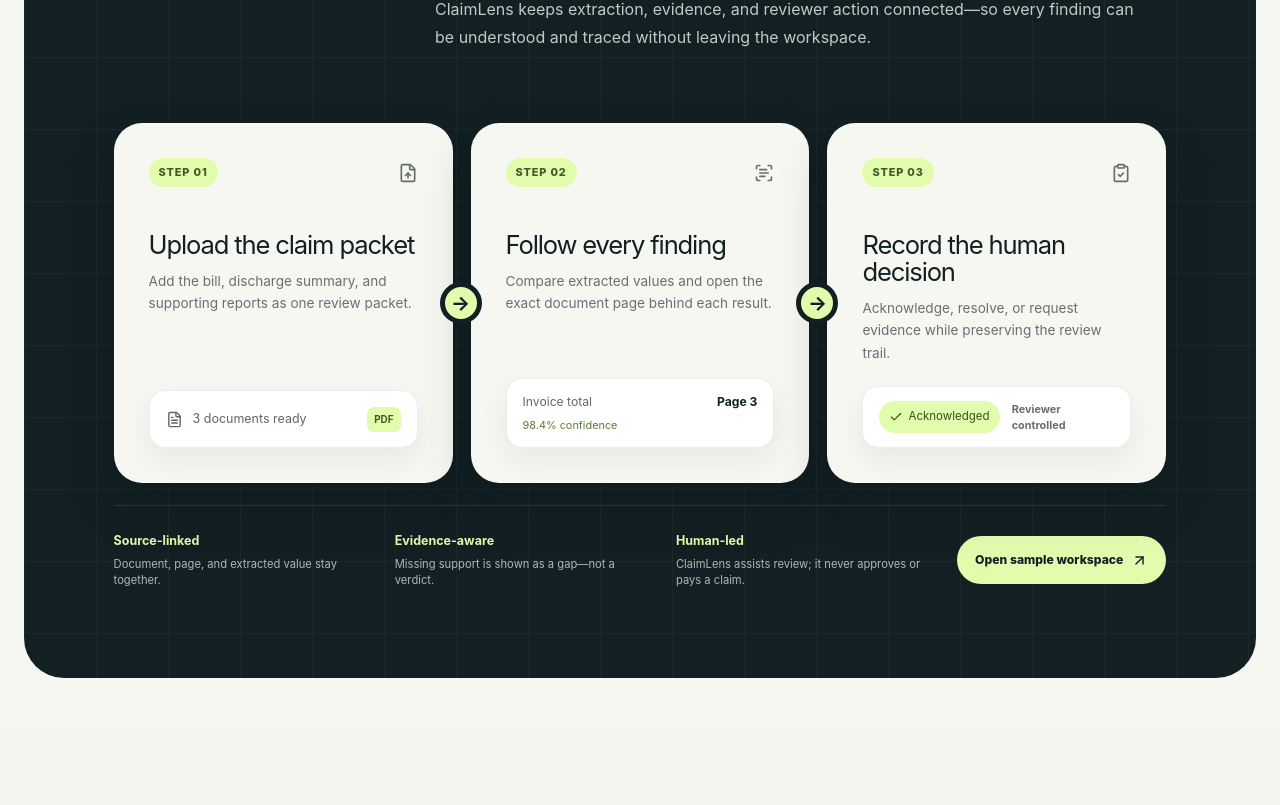
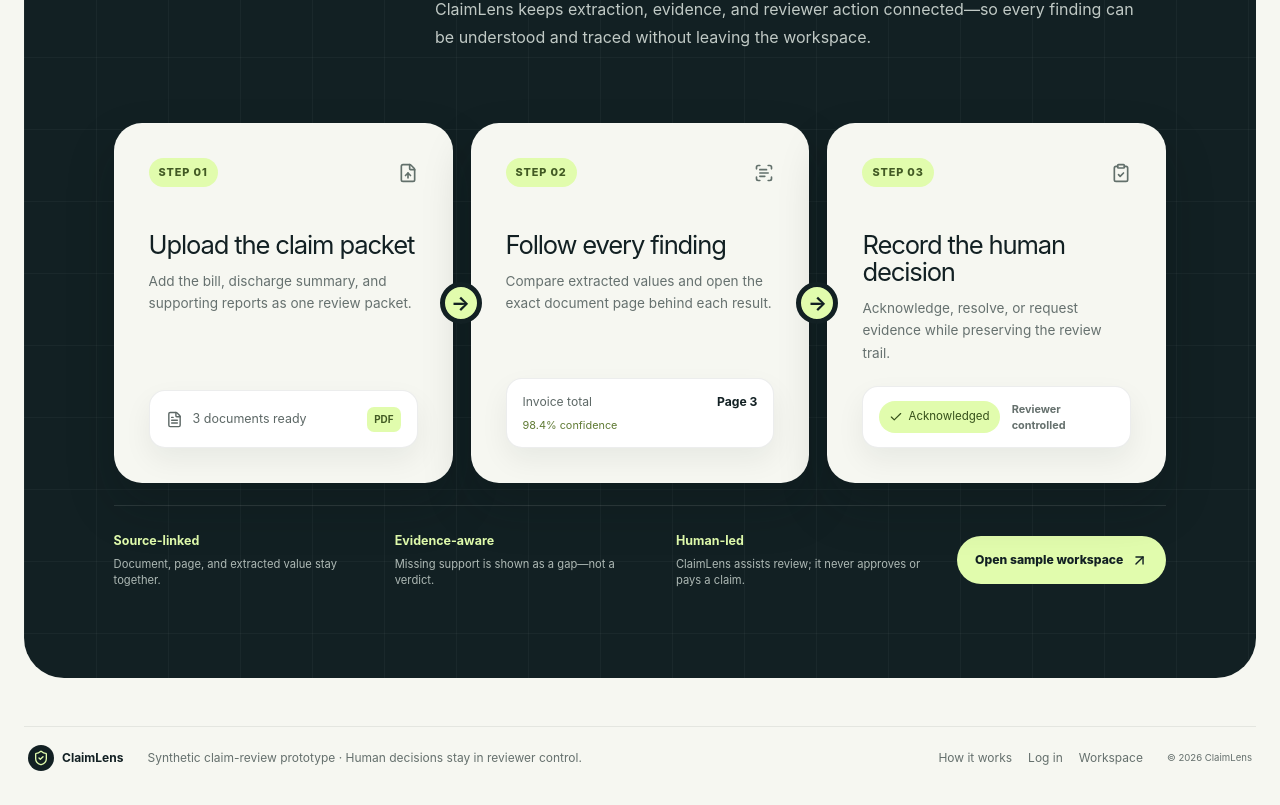
Before and after one commit to Uttkarshchambiyal/ClaimLens_AWS, a React (Vite) app in the folder frontend/: page / in a window 1280 px wide. Shown: the part 1156-1961 px from the top of the page. Before the commit the page ends 1882 px from the top, so only its background shows below. Built offline with nearby package versions, Linux system fonts and the light colour scheme; no server answers.

Commit message:
fix(frontend): restore landing page footer

```diff
--- a/frontend/src/components/ui/aero-hero-1.tsx
+++ b/frontend/src/components/ui/aero-hero-1.tsx
@@ -374,6 +374,27 @@
           </a>
         </div>
       </section>
+      <footer className="aero-footer">
+        <a href="/" className="aero-footer-brand" aria-label="ClaimLens home">
+          <span>
+            <ShieldCheck size={16} />
+          </span>
+          ClaimLens
+        </a>
+        <p>Synthetic claim-review prototype · Human decisions stay in reviewer control.</p>
+        <nav aria-label="Footer navigation">
+          <a href="#how-it-works" aria-label="Footer: How it works">
+            How it works
+          </a>
+          <a href={loginHref} aria-label="Footer: Log in">
+            Log in
+          </a>
+          <a href={reviewHref} aria-label="Footer: Workspace">
+            Workspace
+          </a>
+        </nav>
+        <small>© 2026 ClaimLens</small>
+      </footer>
       {previewOpen && <SamplePreview reviewHref={reviewHref} close={() => setPreviewOpen(false)} />}
     </div>
   )
--- a/frontend/src/hero.css
+++ b/frontend/src/hero.css
@@ -620,6 +620,40 @@
   font-weight: 800;
   white-space: nowrap;
 }
+.aero-footer {
+  width: min(calc(100% - 48px), 1472px);
+  display: grid;
+  grid-template-columns: auto minmax(0, 1fr) auto auto;
+  align-items: center;
+  gap: 24px;
+  margin: 0 auto;
+  padding: 18px 4px 34px;
+  border-top: 1px solid #12202314;
+  color: #65706d;
+  font-size: 0.75rem;
+}
+.aero-footer-brand {
+  display: inline-flex;
+  align-items: center;
+  gap: 8px;
+  color: #122023;
+  font-weight: 750;
+  text-decoration: none;
+}
+.aero-footer-brand > span {
+  width: 26px;
+  height: 26px;
+  display: grid;
+  place-items: center;
+  border-radius: 50%;
+  color: #e1fcad;
+  background: #122023;
+}
+.aero-footer p { margin: 0; }
+.aero-footer nav { display: flex; gap: 16px; }
+.aero-footer nav a { color: inherit; text-decoration: none; }
+.aero-footer nav a:hover { color: #122023; text-decoration: underline; }
+.aero-footer small { white-space: nowrap; }
 .aero-marquee {
   width: max-content;
   display: flex;
@@ -833,6 +867,11 @@
   .aero-proof-strip > a {
     grid-column: 1 / -1;
   }
+  .aero-footer {
+    grid-template-columns: auto 1fr;
+    gap: 14px 20px;
+  }
+  .aero-footer p { grid-column: 1 / -1; }
 }
 @media (max-width: 560px) {
   .aero-header nav {
@@ -898,6 +937,13 @@
   .aero-proof-strip > a {
     grid-column: auto;
   }
+  .aero-footer {
+    width: calc(100% - 24px);
+    grid-template-columns: 1fr;
+    gap: 12px;
+    padding: 22px 4px 28px;
+  }
+  .aero-footer p { grid-column: auto; }
 }
 @media (prefers-reduced-motion: reduce) {
   .aero-marquee {
```
